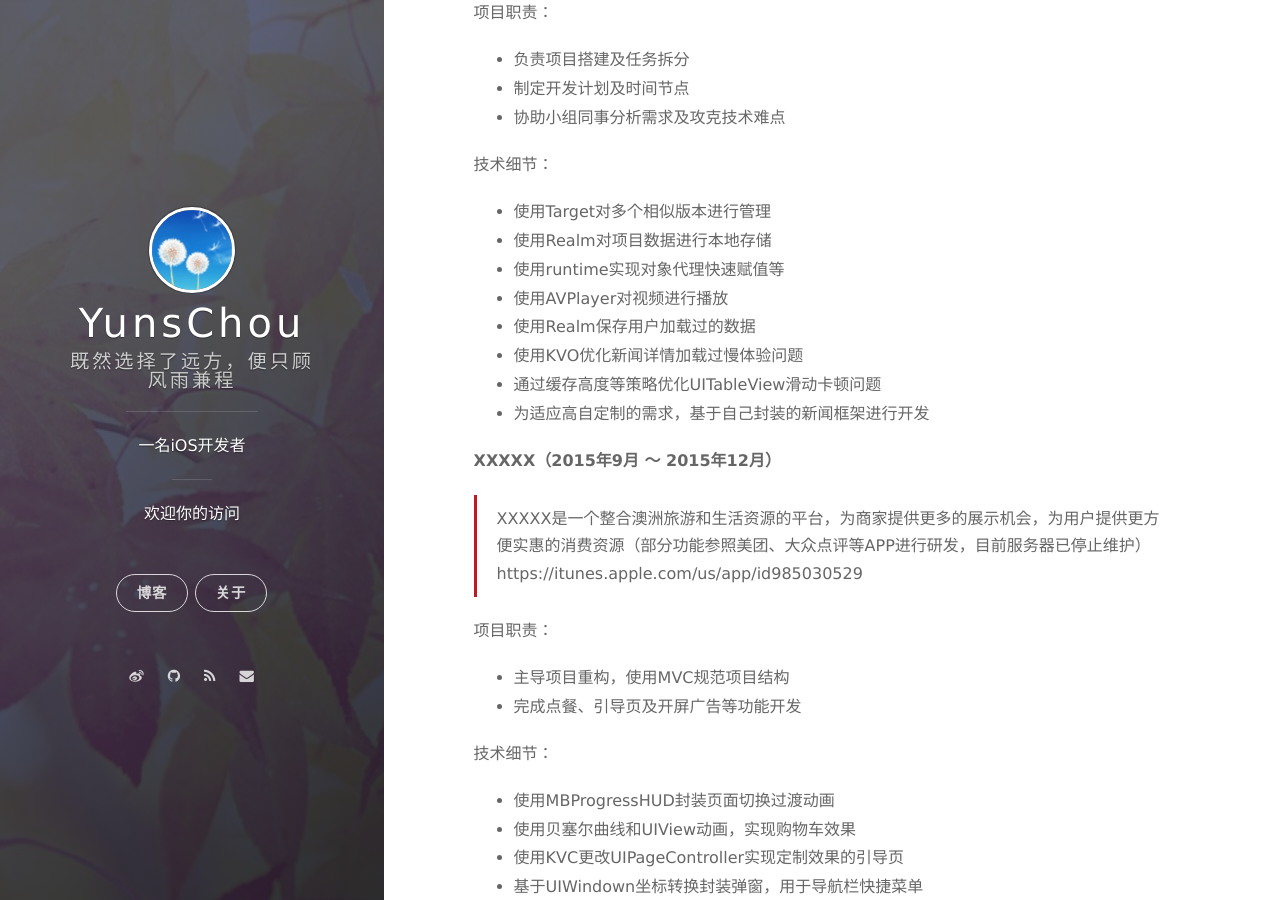
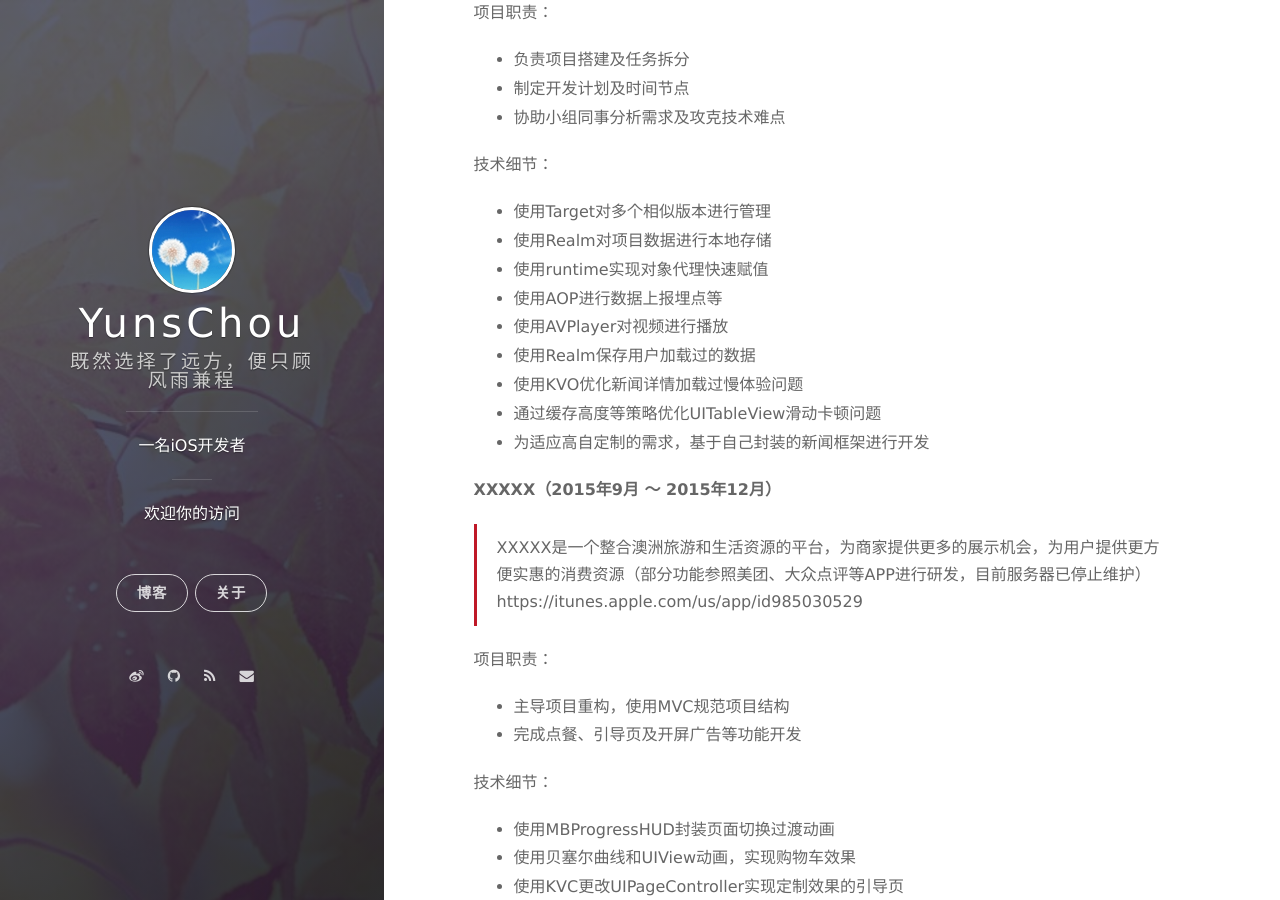
Before and after one commit to YunsChou/Yuns.github.io, a Jekyll site: the page built from _posts/2016-02-08-introduce-myself.markdown, in a window 1280 px wide and 900 px high, scrolled down 2284 px. Built offline with Jekyll 4.4.1, drawn with Linux system fonts in a browser that asks for light colours; nearby versions of some CDN libraries; Markdown is read by kramdown in place of the engine named in the settings; comment, search, counter and statistics services are not loaded.

Commit message:
add item key

```diff
--- a/_posts/2016-02-08-introduce-myself.markdown
+++ b/_posts/2016-02-08-introduce-myself.markdown
@@ -96,7 +96,8 @@ tags: 关于我
 技术细节：
 * 使用Target对多个相似版本进行管理
 * 使用Realm对项目数据进行本地存储
-* 使用runtime实现对象代理快速赋值等
+* 使用runtime实现对象代理快速赋值
+* 使用AOP进行数据上报埋点等
 * 使用AVPlayer对视频进行播放
 * 使用Realm保存用户加载过的数据
 * 使用KVO优化新闻详情加载过慢体验问题
```
